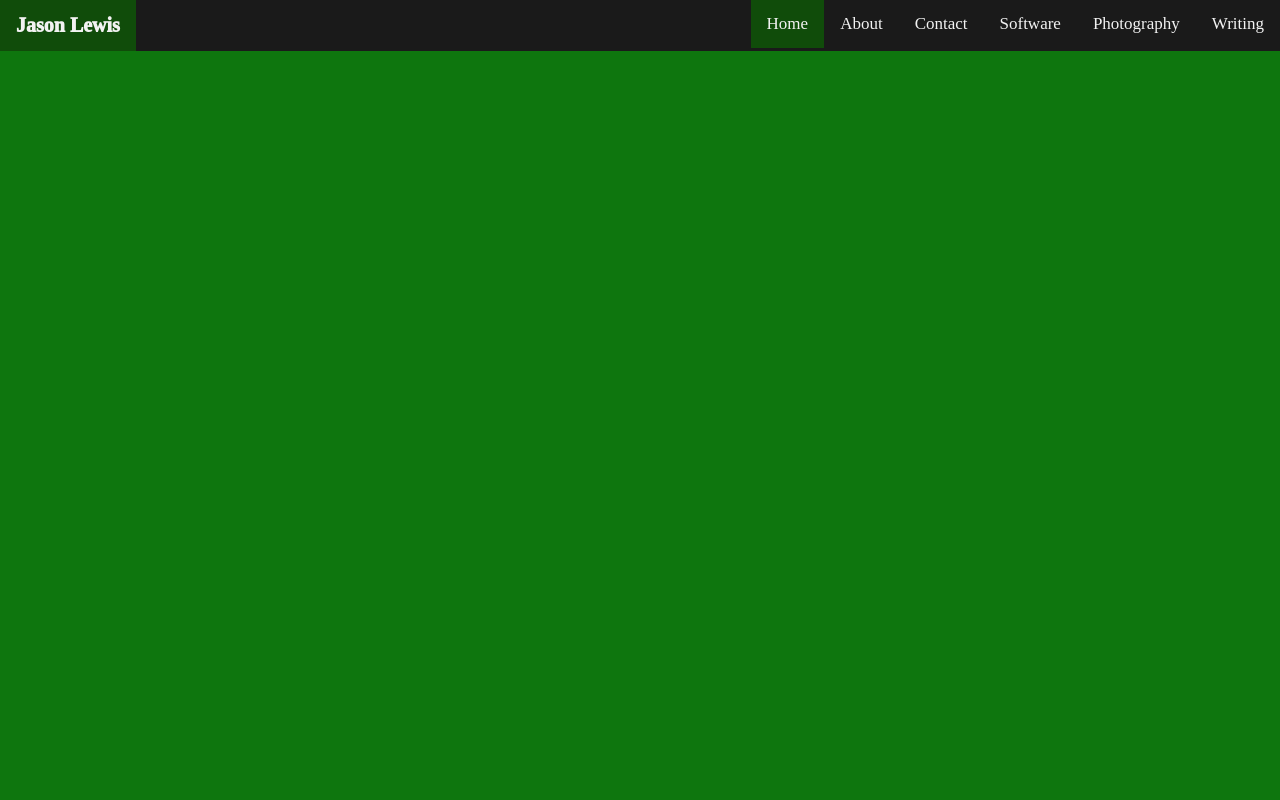
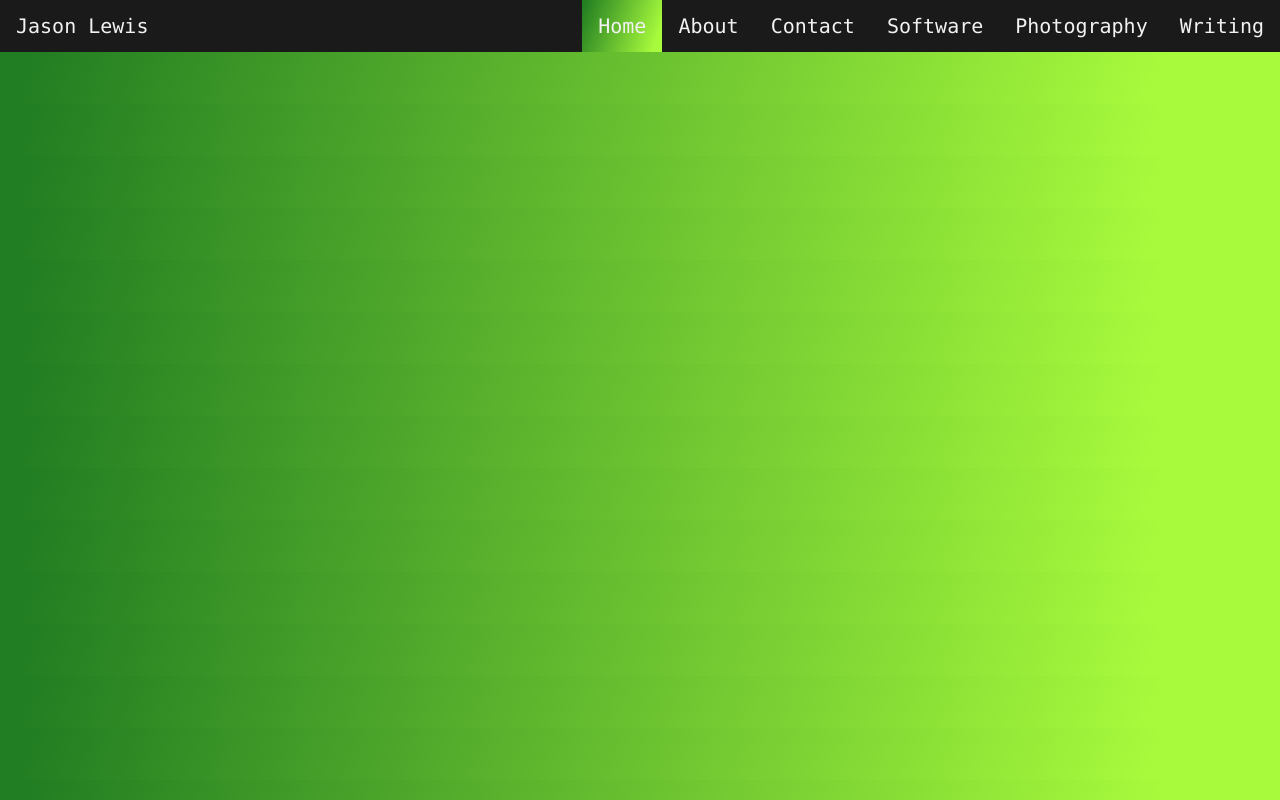
Before and after one commit to melodyofdreams/melodyofdreams.github.io, a plain HTML site: page index.html in a window 1280 px wide. Drawn offline with nearby package versions, Linux system fonts and the light colour scheme.

Commit message:
Adding some more interesting color to the site
Fixed name in the top left to block clicks and hovers

```diff
--- a/index.css
+++ b/index.css
@@ -1,7 +1,7 @@
 body {
   padding: 0px;
   margin: 0px;
-  background-color: #0e760e;
+  background: linear-gradient(110.1deg, rgb(34, 126, 34) 2.9%, rgb(168, 251, 60) 90.3%);
 }
 
 /* Add a black background color to the top navigation */
@@ -10,19 +10,16 @@ body {
   overflow: hidden;
 }
 
-/* Change to active color if focus changes */
-.topnav a:focus {
- background-color: #104c0a;
-}
-
 /* Change the color of links on hover */
 .topnav a:hover {
   background-color: #104c0a;
+  background: linear-gradient(110.1deg, rgb(34, 126, 34) 2.9%, rgb(168, 251, 60) 90.3%);
 }
 
 /* Add a color to the active/current link */
 .selectedPage {
   background-color: #104c0a;
+  background: linear-gradient(110.1deg, rgb(34, 126, 34) 2.9%, rgb(168, 251, 60) 90.3%);
 }
 
 /* Style the links inside the navigation bar */
@@ -32,7 +29,8 @@ body {
   text-align: center;
   padding: 14px 16px;
   text-decoration: none;
-  font-size: 17px;
+  font-size: 20px;
+  font-family: Lucida Console;
 }
 
 /* Name style */
@@ -43,5 +41,7 @@ body {
 	padding: 14px 16px;
 	text-decoration: none;
 	font-size: 20px;
-	font-weight: 1000;
+	font-family: Lucida Console;
+	pointer-events: none;
+	cursor: default;
 }
```
